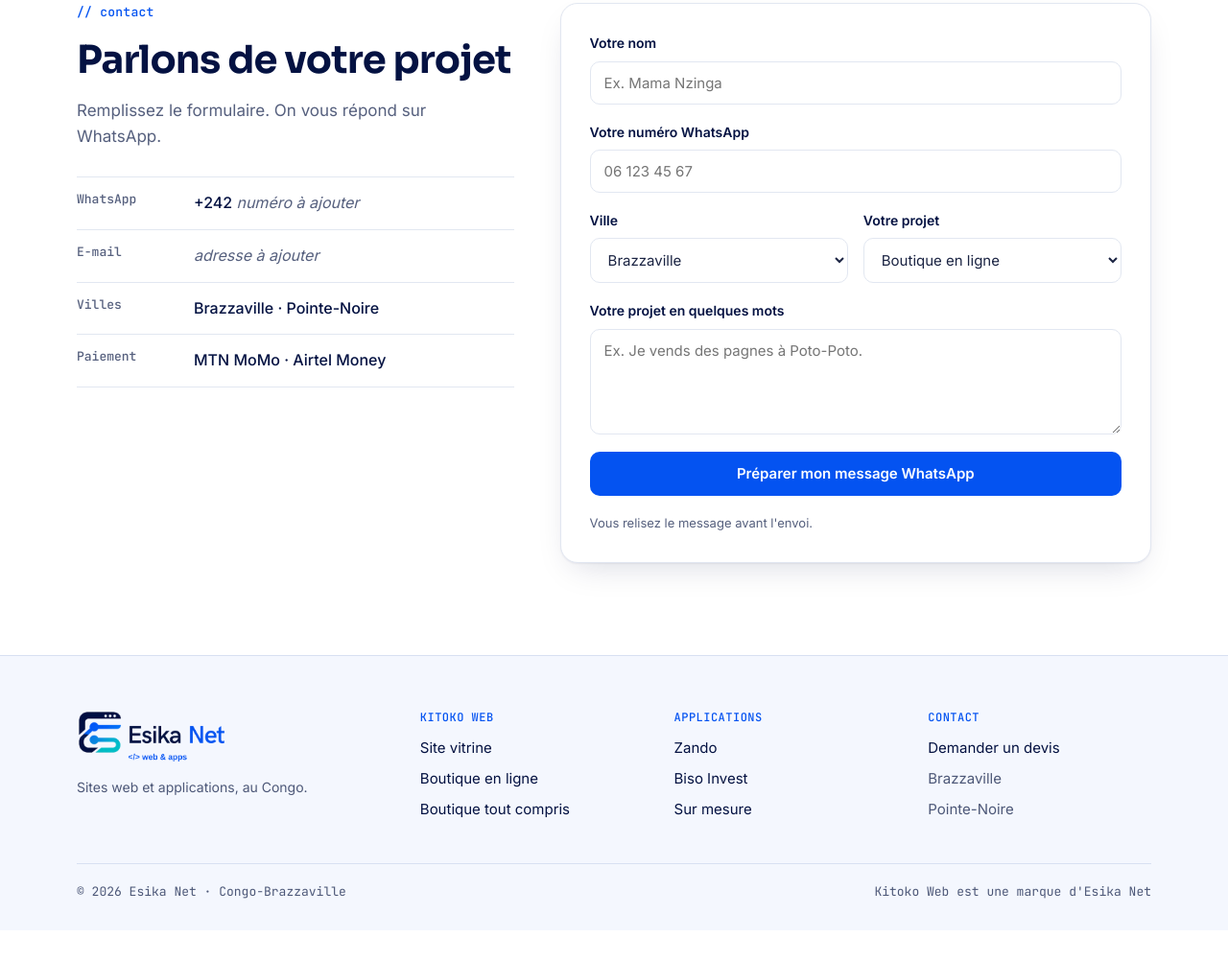
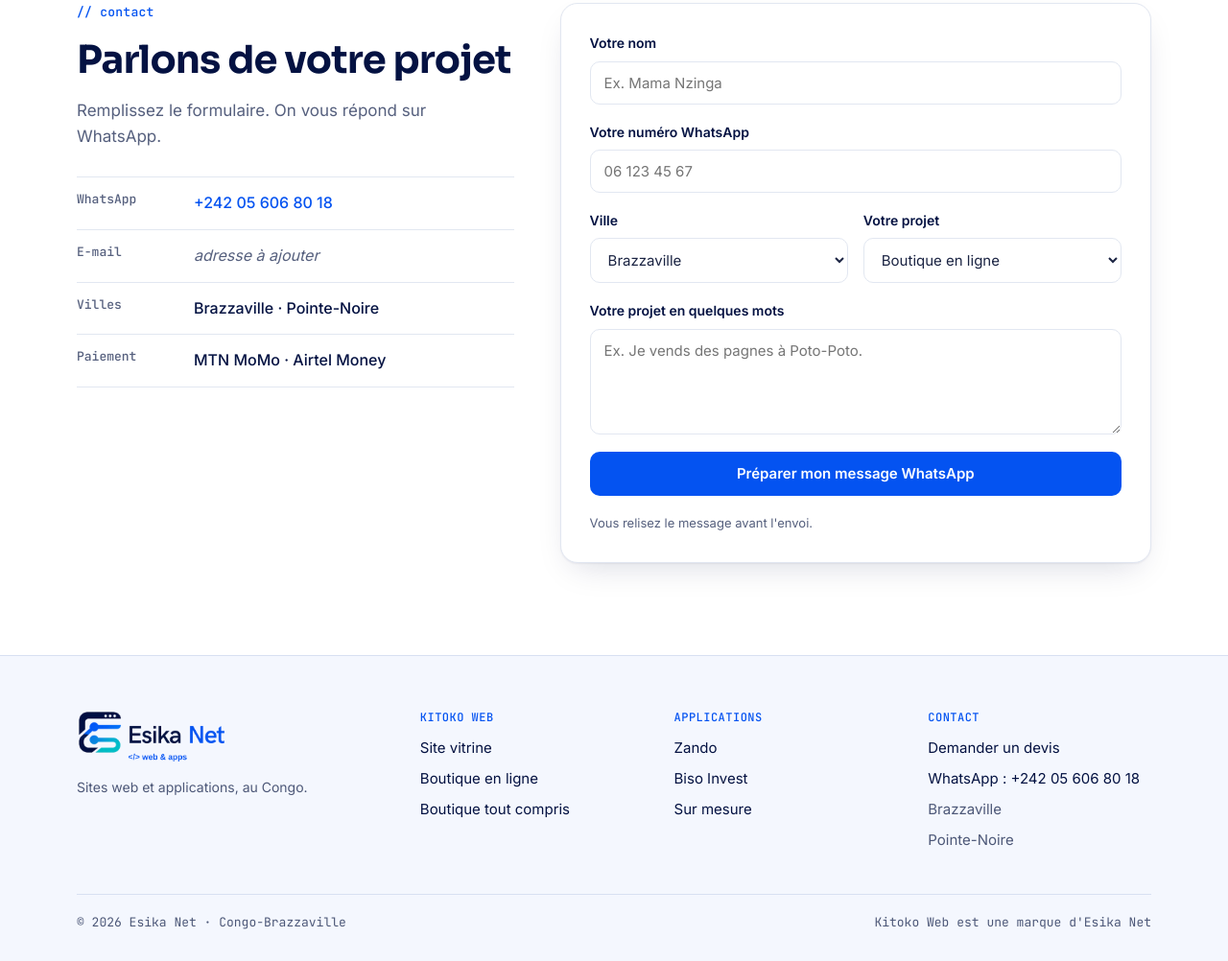
Before and after one commit to zouloupapers/esikanet, a plain HTML site: page index.html in a window 1280 px wide. Shown: the part 4521-5523 px from the top of the page at 96% size. Before the commit the page ends 5491 px from the top, so only its background shows below. Drawn offline with Linux system fonts and the light colour scheme.

Commit message:
Ajoute le numéro WhatsApp d'Esika Net : +242 05 606 80 18
- Section Contact et pied de page, avec lien direct vers WhatsApp
- Le formulaire de devis ouvre maintenant la conversation avec ce numéro

Co-Authored-By: Claude Opus 5.5 <noreply@anthropic.com>
Claude-Session: https://claude.ai/code/session_01C2rUAxbxsw2XuJ55Eg1Utn

```diff
--- a/index.html
+++ b/index.html
@@ -266,6 +266,8 @@ a{color:inherit}
 .facts dt{font:500 13px var(--font-mono);color:var(--muted)}
 .facts dd{margin:0;color:var(--ink);font-weight:500}
 .todo{color:var(--muted);font-style:italic;font-weight:400}
+.facts a.wa{color:var(--blue);text-decoration:none}
+.facts a.wa:hover{text-decoration:underline;text-underline-offset:3px}
 .form-card{padding:30px;background:var(--surface);border:1px solid var(--line);border-radius:18px;box-shadow:var(--shadow)}
 form{display:grid;gap:18px}
 .field{display:grid;gap:7px;min-width:0}
@@ -645,7 +647,7 @@ input[aria-invalid="true"]{border-color:var(--z-corail)}
         <h2>Parlons de votre projet</h2>
         <p>Remplissez le formulaire. On vous répond sur WhatsApp.</p>
         <dl class="facts">
-          <div><dt>WhatsApp</dt><dd>+242 <span class="todo">numéro à ajouter</span></dd></div>
+          <div><dt>WhatsApp</dt><dd><a class="wa" href="https://wa.me/242056068018" target="_blank" rel="noopener">+242 05 606 80 18</a></dd></div>
           <div><dt>E-mail</dt><dd><span class="todo">adresse à ajouter</span></dd></div>
           <div><dt>Villes</dt><dd>Brazzaville · Pointe-Noire</dd></div>
           <div><dt>Paiement</dt><dd>MTN MoMo · Airtel Money</dd></div>
@@ -734,6 +736,7 @@ input[aria-invalid="true"]{border-color:var(--z-corail)}
         <h4>Contact</h4>
         <ul>
           <li><a href="#contact">Demander un devis</a></li>
+          <li><a href="https://wa.me/242056068018" target="_blank" rel="noopener">WhatsApp : +242 05 606 80 18</a></li>
           <li>Brazzaville</li>
           <li>Pointe-Noire</li>
         </ul>
@@ -749,7 +752,7 @@ input[aria-invalid="true"]{border-color:var(--z-corail)}
 <script>
 (function(){
   // Numéro WhatsApp d'Esika Net au format international, sans + ni espaces (ex. "242061234567").
-  var WHATSAPP_NUMBER = "";
+  var WHATSAPP_NUMBER = "242056068018";
 
   var yearEl = document.getElementById("year");
   if (yearEl) yearEl.textContent = String(new Date().getFullYear());
```
Also changed, not shown: 1 other file.
